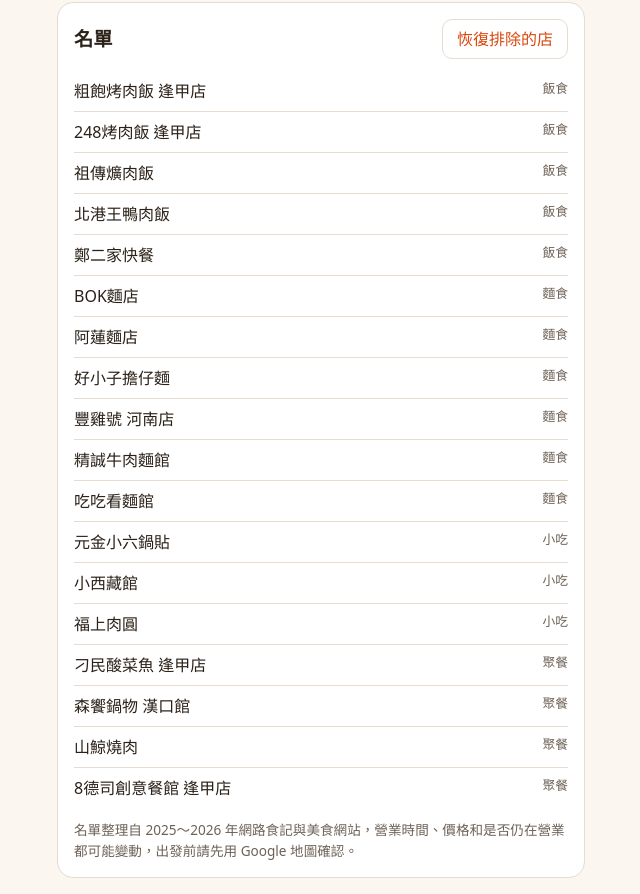
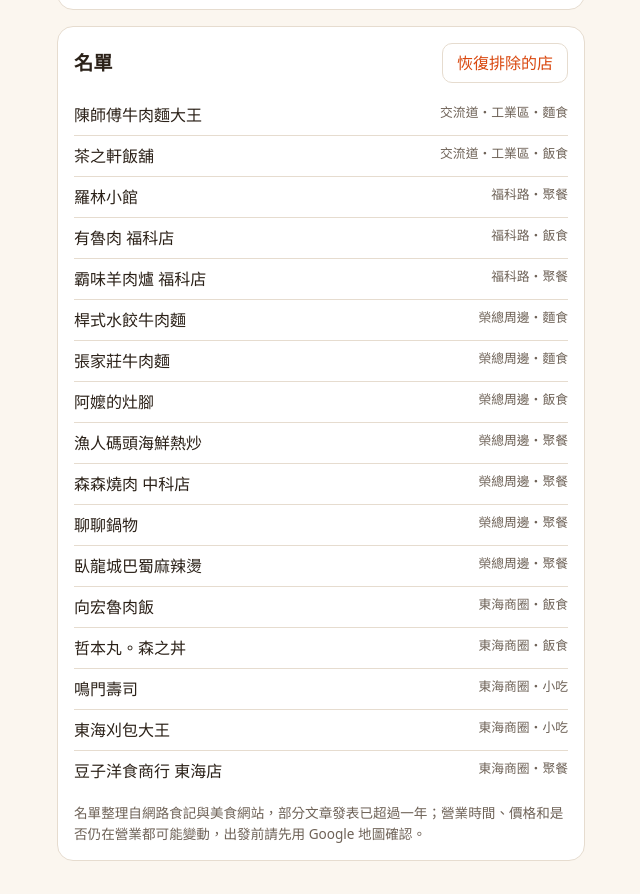
Before and after one commit to tensun0423-lang/HELEN, a plain HTML site: page food-wheel/index.html in a window 1280 px wide. Shown: the part 730-1624 px from the top of the page, without its empty margins (319-959 px from the left). Drawn offline with Linux system fonts and the light colour scheme.

Commit message:
美食轉盤縮小範圍到台中交流道至東海商圈
- 名單改為國道一號台中交流道到東海商圈之間的 17 家店
- 每家店加上區域：交流道・工業區、福科路、榮總周邊、東海商圈
- 結果顯示區域，Google 地圖搜尋改用區域關鍵字
- 標題與 README 改為東海美食轉盤

Co-Authored-By: Claude Opus 5.5 <noreply@anthropic.com>
Claude-Session: https://claude.ai/code/session_01JuVgrvTF2k5cX4VB58nCZo

```diff
--- a/food-wheel/app.js
+++ b/food-wheel/app.js
@@ -8,6 +8,8 @@
   const TEXT_COLOR = "#2b2118";
   const SPIN_MS = window.matchMedia("(prefers-reduced-motion: reduce)").matches ? 600 : 4500;
   const TAU = Math.PI * 2;
+  // Google 地圖搜尋時附加的地區關鍵字，避免搜到其他縣市的同名分店
+  const MAP_KEYWORD = { "交流道・工業區": "西屯 工業區", "福科路": "西屯 福科路", "榮總周邊": "西屯 榮總", "東海商圈": "東海" };
 
   const canvas = document.getElementById("wheel");
   const ctx = canvas.getContext("2d");
@@ -147,10 +149,12 @@
   function showResult(item) {
     lastPick = item;
     document.getElementById("result-name").textContent = item.name;
+    document.getElementById("result-area").textContent = item.area;
     document.getElementById("result-type").textContent = item.type;
     document.getElementById("result-note").textContent = item.note;
     document.getElementById("result-map").href =
-      "https://www.google.com/maps/search/?api=1&query=" + encodeURIComponent(item.name + " 台中 西屯");
+      "https://www.google.com/maps/search/?api=1&query=" +
+      encodeURIComponent(item.name + " 台中 " + (MAP_KEYWORD[item.area] || ""));
     document.getElementById("result-source").href = item.source;
     resultEl.hidden = false;
   }
@@ -183,7 +187,7 @@
       name.textContent = item.name;
       const tag = document.createElement("span");
       tag.className = "tag";
-      tag.textContent = item.type;
+      tag.textContent = item.area + "・" + item.type;
       li.append(name, tag);
       listEl.append(li);
     });
--- a/food-wheel/data.js
+++ b/food-wheel/data.js
@@ -1,24 +1,31 @@
-// 台中西屯美食清單
-// 資料整理自 2025～2026 年的網路食記與美食網站（來源列在每家店的 source）。
+// 美食清單：國道一號台中交流道 ～ 東海商圈（沿台灣大道四段）
+// 區域：交流道・工業區、福科路、榮總周邊、東海商圈
+// 資料整理自網路食記與美食網站（來源列在每家店的 source），部分文章發表已超過一年。
 // 營業時間、價格、是否仍在營業都可能變動，出發前請先用 Google 地圖確認。
 // 類型：飯食、麵食、小吃、聚餐
 window.FOOD_LIST = [
-  { name: "粗飽烤肉飯 逢甲店", type: "飯食", note: "烤肉片帶醬香，醬汁滲進米飯，很下飯。", source: "https://lizzzstyle.tw/%E5%8F%B0%E4%B8%AD%E8%A5%BF%E5%B1%AF%E5%8D%80%E7%BE%8E%E9%A3%9F%E7%B2%BE%E9%81%B810%E5%AE%B6/" },
-  { name: "248烤肉飯 逢甲店", type: "飯食", note: "主打現烤炭火香氣的烤肉飯。", source: "https://sansalife.tw/xitun-restaurants/" },
-  { name: "祖傳爌肉飯", type: "飯食", note: "漢口路老字號爌肉飯，食記提到 24 小時營業。", source: "https://www.walkerland.com.tw/subject/view/359647" },
-  { name: "北港王鴨肉飯", type: "飯食", note: "西屯人氣排隊老店。", source: "https://liumouth.tw/xitun-food/" },
-  { name: "鄭二家快餐", type: "飯食", note: "逢甲平價便當，招牌是巨無霸雞排飯。", source: "https://uptogo.com.tw/美食/逢甲午餐/" },
-  { name: "BOK麵店", type: "麵食", note: "水湳隱藏版炒麵，食記引用 Google 評論 4.6 顆星。", source: "https://goldenmac.pixnet.net/blog/posts/13362190561" },
-  { name: "阿蓮麵店", type: "麵食", note: "水湳市場內 60 年老店，平常生意就很好。", source: "https://lunaexplorer.tw/chapter/426" },
-  { name: "好小子擔仔麵", type: "麵食", note: "大墩路上的人氣擔仔麵，列在西屯街邊小吃推薦。", source: "https://www.walkerland.com.tw/subject/view/359647" },
-  { name: "豐雞號 河南店", type: "麵食", note: "河南路二段，食記特別稱讚撈麵。", source: "https://www.walkerland.com.tw/subject/view/359647" },
-  { name: "精誠牛肉麵館", type: "麵食", note: "開業約 16 年，有紅燒、清燉、麻辣三種湯頭。", source: "https://n.yam.com/Article/20260205924340" },
-  { name: "吃吃看麵館", type: "麵食", note: "網友推薦餛飩牛肉麵，價位親民。", source: "https://www.dcard.tw/f/fcu/p/253978931" },
-  { name: "元金小六鍋貼", type: "小吃", note: "鍋貼外皮酥脆、內餡多汁。食記寫營業到 18:40，晚餐要早點去。", source: "https://lizzzstyle.tw/%E5%8F%B0%E4%B8%AD%E8%A5%BF%E5%B1%AF%E5%8D%80%E7%BE%8E%E9%A3%9F%E7%B2%BE%E9%81%B810%E5%AE%B6/" },
-  { name: "小西藏館", type: "小吃", note: "招牌西藏蒸餃「饃饃」，午晚餐分段營業。", source: "https://dalang.tw/%E5%8F%B0%E4%B8%AD%E8%A5%BF%E5%B1%AF%E7%BE%8E%E9%A3%9F%E6%87%B6%E4%BA%BA%E5%8C%85/" },
-  { name: "福上肉圓", type: "小吃", note: "40 年老字號肉圓，食記提醒只在平日營業。", source: "https://liumouth.tw/xitun-food/" },
-  { name: "刁民酸菜魚 逢甲店", type: "聚餐", note: "逢甲排隊名店，假日可能要排 2 小時。", source: "https://liumouth.tw/xitun-food/" },
-  { name: "森饗鍋物 漢口館", type: "聚餐", note: "近捷運文華高中站的火鍋，環境清新舒適。", source: "https://afterthirtytravel.tw/taichung-xitun-must-eat/" },
-  { name: "山鯨燒肉", type: "聚餐", note: "網路評價高，包廂有專人代烤。", source: "https://sansalife.tw/xitun-restaurants/" },
-  { name: "8德司創意餐館 逢甲店", type: "聚餐", note: "有海鮮塔、川婆婆麻辣鼎，適合多人聚餐。", source: "https://taget.talmud.com.tw/latest/2026-%E5%8F%B0%E4%B8%AD%E8%A5%BF%E5%B1%AF%E7%BE%8E%E9%A3%9F%E6%8E%A8%E8%96%A6%EF%BD%9C%E5%88%A5%E5%86%8D%E5%8F%AA%E5%90%83%E9%80%A2%E7%94%B2%E5%A4%9C%E5%B8%82%EF%BC%81%E5%91%A8%E9%82%8A%E9%82%84/" },
+  // 交流道・工業區（台中工業區、中工三路）
+  { name: "陳師傅牛肉麵大王", area: "交流道・工業區", type: "麵食", note: "工業區一路的超人氣排隊牛肉麵，口味偏重。", source: "https://mercury0314.pixnet.net/blog/posts/9462528377" },
+  { name: "茶之軒飯舖", area: "交流道・工業區", type: "飯食", note: "中工三路，有便當、火鍋、麻辣燙，許多東海學生常去。", source: "https://mercury0314.pixnet.net/blog/posts/9462528377" },
+
+  // 福科路
+  { name: "羅林小館", area: "福科路", type: "聚餐", note: "資深中式餐館，用餐時間常客滿，建議先訂位。", source: "https://taiwan17go.com/foucaultfood/" },
+  { name: "有魯肉 福科店", area: "福科路", type: "飯食", note: "魯肉飯老店的分店，在福科路 362 巷內。", source: "https://taiwan17go.com/foucaultfood/" },
+  { name: "霸味羊肉爐 福科店", area: "福科路", type: "聚餐", note: "福科路上的羊肉爐，適合天冷聚餐。", source: "https://niniandblue.com/blog/post/203928766" },
+
+  // 榮總周邊（台灣大道四段、福科路尾段）
+  { name: "桿式水餃牛肉麵", area: "榮總周邊", type: "麵食", note: "榮總旁，冰花煎餃配紅燒牛肉麵，商業午餐划算。", source: "https://ifoodie.tw/explore/%E5%8F%B0%E4%B8%AD%E5%B8%82/list/%E5%8F%B0%E4%B8%AD%E6%A6%AE%E7%B8%BD%E9%99%84%E8%BF%91%E7%BE%8E%E9%A3%9F" },
+  { name: "張家莊牛肉麵", area: "榮總周邊", type: "麵食", note: "榮總附近的牛肉麵，部落客推薦。", source: "https://jamesdiscover.tw/blog/243" },
+  { name: "阿嬤的灶腳", area: "榮總周邊", type: "飯食", note: "招牌豬油拌飯，簡單古早味。", source: "https://jamesdiscover.tw/blog/243" },
+  { name: "漁人碼頭海鮮熱炒", area: "榮總周邊", type: "聚餐", note: "平價海鮮熱炒，適合晚餐多人一起吃。", source: "https://jamesdiscover.tw/blog/243" },
+  { name: "森森燒肉 中科店", area: "榮總周邊", type: "聚餐", note: "台灣大道四段的燒肉，愛食記評分 4.6，午晚餐都有營業。", source: "https://ifoodie.tw/explore/%E5%8F%B0%E4%B8%AD%E5%B8%82/list/%E5%8F%B0%E7%81%A3%E5%A4%A7%E9%81%93%E5%9B%9B%E6%AE%B5/" },
+  { name: "聊聊鍋物", area: "榮總周邊", type: "聚餐", note: "台灣大道四段的鍋物，愛食記評分 4.9。", source: "https://ifoodie.tw/explore/%E5%8F%B0%E4%B8%AD%E5%B8%82/list/%E5%8F%B0%E4%B8%AD%E6%A6%AE%E7%B8%BD%E9%99%84%E8%BF%91%E7%BE%8E%E9%A3%9F" },
+  { name: "臥龍城巴蜀麻辣燙", area: "榮總周邊", type: "聚餐", note: "福科路近榮總，四川麻辣風味，愛食記評分 4.5。", source: "https://ifoodie.tw/explore/%E5%8F%B0%E4%B8%AD%E5%B8%82/list/%E5%8F%B0%E4%B8%AD%E6%A6%AE%E7%B8%BD%E9%99%84%E8%BF%91%E7%BE%8E%E9%A3%9F" },
+
+  // 東海商圈（東海別墅、新興路一帶）
+  { name: "向宏魯肉飯", area: "東海商圈", type: "飯食", note: "東海商圈魯肉飯老店，學生和上班族都愛。", source: "https://yiwutrip.tw/tung-hai-night-market/" },
+  { name: "哲本丸。森之丼", area: "東海商圈", type: "飯食", note: "東海學生推爆的日式丼飯與定食。", source: "https://vialife.tw/1933/" },
+  { name: "鳴門壽司", area: "東海商圈", type: "小吃", note: "東海夜市 A2 攤的銅板壽司，用餐時段常排隊。", source: "https://yiwutrip.tw/tung-hai-night-market/" },
+  { name: "東海刈包大王", area: "東海商圈", type: "小吃", note: "被稱為隱藏版冠軍，傍晚 5:30～7:30 前去人較少。", source: "https://yiwutrip.tw/tung-hai-night-market/" },
+  { name: "豆子洋食商行 東海店", area: "東海商圈", type: "聚餐", note: "巷弄裡的洋食餐廳，東海學生和家庭客都喜歡。", source: "https://vialife.tw/1933/" },
 ];
--- a/food-wheel/index.html
+++ b/food-wheel/index.html
@@ -4,13 +4,13 @@
   <meta charset="utf-8">
   <meta name="viewport" content="width=device-width, initial-scale=1">
   <meta name="color-scheme" content="light dark">
-  <title>西屯美食轉盤</title>
+  <title>東海美食轉盤</title>
   <link rel="stylesheet" href="style.css">
 </head>
 <body>
   <header class="page-header">
-    <h1>西屯美食轉盤</h1>
-    <p>午餐晚餐不知道吃什麼？轉一下，交給轉盤決定。</p>
+    <h1>東海美食轉盤</h1>
+    <p>範圍：國道一號台中交流道 ～ 東海商圈。<br>午餐晚餐不知道吃什麼？轉一下，交給轉盤決定。</p>
   </header>
 
   <main>
@@ -30,7 +30,7 @@
       <div id="result" class="result" aria-live="polite" hidden>
         <p class="result-label">今天就吃</p>
         <h2 id="result-name"></h2>
-        <p class="result-type" id="result-type"></p>
+        <p class="result-tags"><span class="result-type" id="result-area"></span> <span class="result-type" id="result-type"></span></p>
         <p id="result-note"></p>
         <div class="result-actions">
           <a id="result-map" class="link-btn" target="_blank" rel="noopener">在 Google 地圖查看</a>
@@ -46,7 +46,7 @@
         <button id="reset-btn" type="button" class="secondary">恢復排除的店</button>
       </div>
       <ul id="food-list" class="food-list"></ul>
-      <p class="disclaimer">名單整理自 2025～2026 年網路食記與美食網站，營業時間、價格和是否仍在營業都可能變動，出發前請先用 Google 地圖確認。</p>
+      <p class="disclaimer">名單整理自網路食記與美食網站，部分文章發表已超過一年；營業時間、價格和是否仍在營業都可能變動，出發前請先用 Google 地圖確認。</p>
     </section>
   </main>
 
--- a/food-wheel/style.css
+++ b/food-wheel/style.css
@@ -103,7 +103,8 @@ button:focus-visible, a:focus-visible { outline: 2px solid var(--accent); outlin
 .result { margin-top: 16px; padding: 16px; border: 2px solid var(--accent); border-radius: 12px; text-align: center; }
 .result-label { margin: 0; color: var(--muted); }
 .result h2 { margin: 4px 0; font-size: 1.5rem; }
-.result-type { display: inline-block; margin: 0 0 8px; padding: 0 10px; border: 1px solid var(--border); border-radius: 999px; font-size: 0.85rem; }
+.result-tags { margin: 0 0 8px; }
+.result-type { display: inline-block; margin: 0 2px; padding: 0 10px; border: 1px solid var(--border); border-radius: 999px; font-size: 0.85rem; }
 .result-actions { display: grid; gap: 8px; margin-top: 12px; }
 .result-source { margin: 12px 0 0; font-size: 0.8rem; color: var(--muted); }
 .result-source a { color: inherit; }
```
Also changed, not shown: 1 other file.
